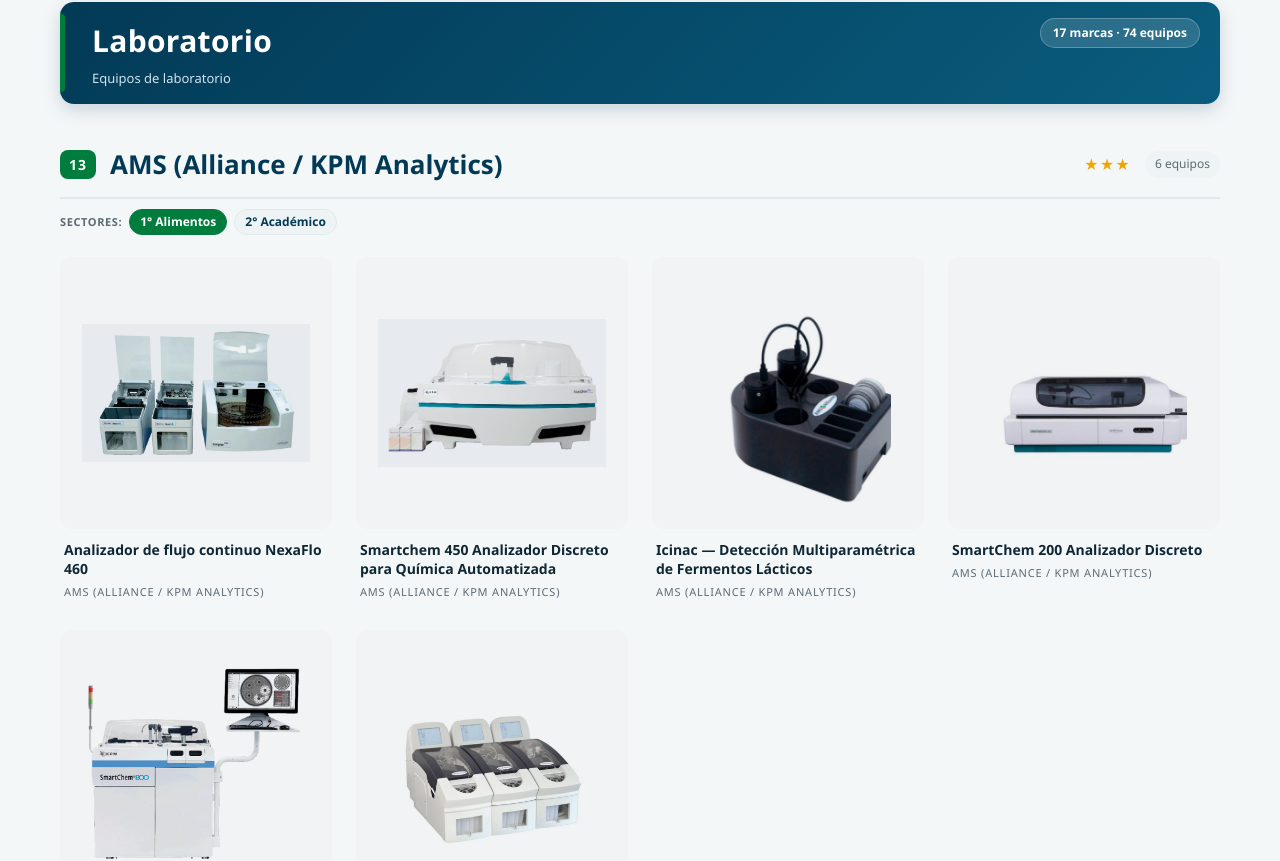
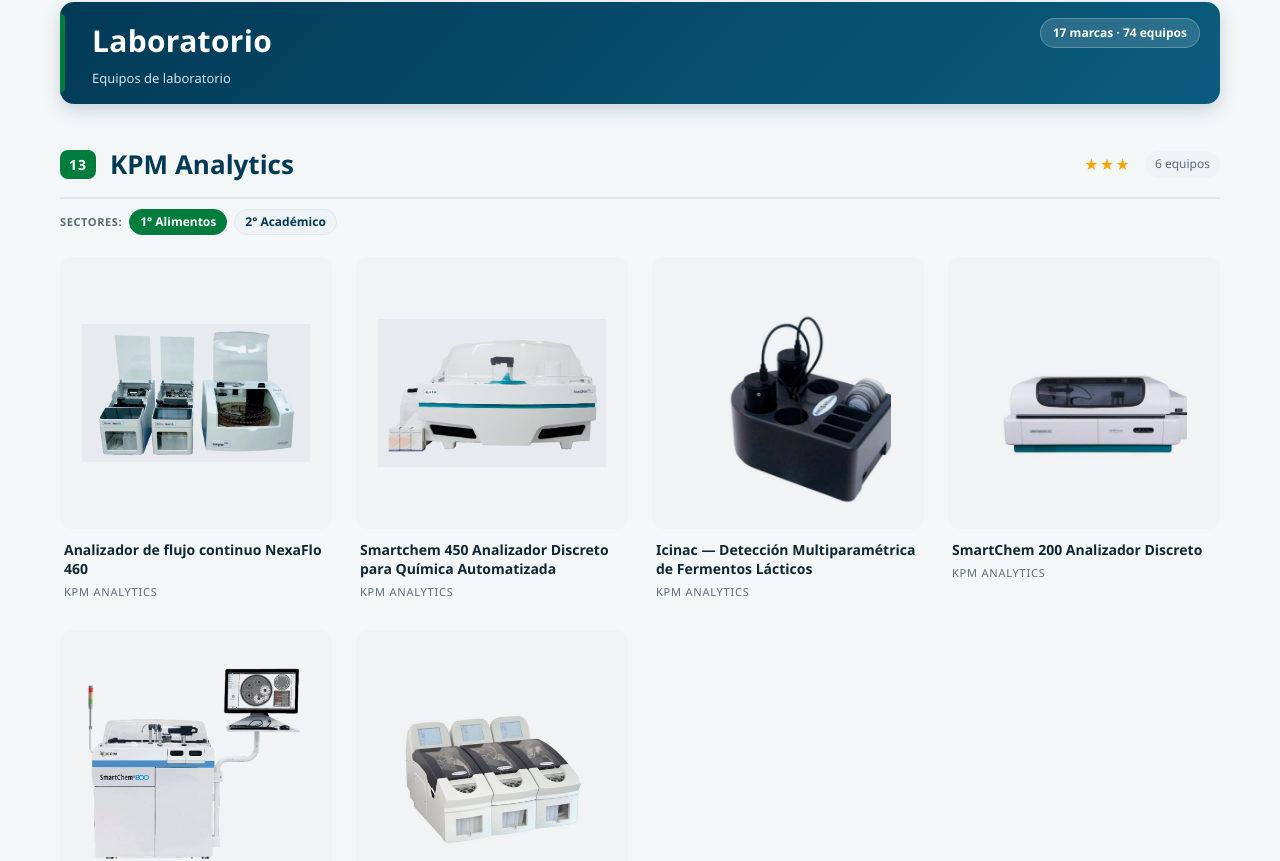
Before and after one commit to blancoandrea179-web/catalogo-sica, a Next.js app: page /catalogo in a window 1280 px wide. Shown: the part 7156-8017 px from the top of the page. Built offline with nearby package versions, Linux system fonts and the light colour scheme.

Commit message:
cambio AMS a KPM

```diff
--- a/app/page.tsx
+++ b/app/page.tsx
@@ -59,7 +59,6 @@
   "Advanced Sensors",
   "Alcor",
   "Alpha Omega Instruments",
-  "AMS Alliance",
   "Analytical Controls",
   "Antek",
   "Aqua Science",
@@ -77,6 +76,7 @@
   "ISL",
   "KEM",
   "King Refrigeration",
+  "KPM Analytics",
   "LAR",
   "LAUDA",
   "LAUDA Scientific",
--- a/data/catalog.ts
+++ b/data/catalog.ts
@@ -129,14 +129,14 @@
     ]
   },
   {
-    "name": "AMS (Alliance / KPM Analytics)",
+    "name": "KPM Analytics",
     "category": "Laboratorio",
     "priority": 3,
     "sectors": ["Alimentos", "Académico"],
     "products": [
       {
         "name": "Analizador de flujo continuo NexaFlo 460",
-        "description": "El NexaFlo® es un analizador automatizado de flujo continuo (segmentado) de KPM Analytics (antes AMS/Alliance), utilizado en laboratorios para el análisis de parámetros clave en agua potable, residual, de mar y extractos de suelo, entre ellos amonio, nitratos/nitritos, fósforo total, MBAS, fenol y cianuro. Cuenta con pantalla táctil integrada, bomba peristáltica de alta precisión, muestreador automático y protocolos de limpieza y arranque totalmente automatizados.",
+        "description": "El NexaFlo® es un analizador automatizado de flujo continuo (segmentado) de KPM Analytics, utilizado en laboratorios para el análisis de parámetros clave en agua potable, residual, de mar y extractos de suelo, entre ellos amonio, nitratos/nitritos, fósforo total, MBAS, fenol y cianuro. Cuenta con pantalla táctil integrada, bomba peristáltica de alta precisión, muestreador automático y protocolos de limpieza y arranque totalmente automatizados.",
         "image": "/images/image4.jpg"
       },
       {
@@ -146,12 +146,12 @@
       },
       {
         "name": "Icinac — Detección Multiparamétrica de Fermentos Lácticos",
-        "description": "El Icinac de AMS Alliance (KPM Analytics) es una solución diseñada específicamente para monitorear y analizar la actividad de acidificación de los fermentos lácticos, mediante la medición de pH con múltiples sondas y el análisis de bacterias del ácido láctico (LAB). Es ideal para el desarrollo y control de cultivos iniciadores, funcionales, bioprotectores y probióticos.",
+        "description": "El Icinac de KPM Analytics es una solución diseñada específicamente para monitorear y analizar la actividad de acidificación de los fermentos lácticos, mediante la medición de pH con múltiples sondas y el análisis de bacterias del ácido láctico (LAB). Es ideal para el desarrollo y control de cultivos iniciadores, funcionales, bioprotectores y probióticos.",
         "image": "/images/image100.jpg"
       },
       {
         "name": "SmartChem 200 Analizador Discreto",
-        "description": "El SmartChem 200 de AMS Alliance (KPM Analytics) es un analizador discreto de química húmeda por fotometría, totalmente automatizado, con capacidad de hasta 200 pruebas por hora y dilución automática final e inicial. Su diseño compacto integra el lavado y filtrado, siendo idóneo para el análisis ambiental y agroindustrial de aguas, fertilizantes y suelos.",
+        "description": "El SmartChem 200 de KPM Analytics es un analizador discreto de química húmeda por fotometría, totalmente automatizado, con capacidad de hasta 200 pruebas por hora y dilución automática final e inicial. Su diseño compacto integra el lavado y filtrado, siendo idóneo para el análisis ambiental y agroindustrial de aguas, fertilizantes y suelos.",
         "image": "/images/image101.jpg"
       },
       {
@@ -161,7 +161,7 @@
       },
       {
         "name": "Futura 3 Analizador de Flujo Continuo",
-        "description": "El Futura 3 de AMS Alliance (KPM Analytics) es un analizador automatizado de química húmeda de flujo continuo, dedicado a identificar y medir contaminantes en agua y suelo (fenoles, cianuros, detergentes, fósforo total, nitrógeno total, entre otros), con automuestreo continuo de efluente de hasta 120 análisis por hora. Es compatible con LIMS y cumple normas ISO, EPA, AFNOR y COFRAC.",
+        "description": "El Futura 3 de KPM Analytics es un analizador automatizado de química húmeda de flujo continuo, dedicado a identificar y medir contaminantes en agua y suelo (fenoles, cianuros, detergentes, fósforo total, nitrógeno total, entre otros), con automuestreo continuo de efluente de hasta 120 análisis por hora. Es compatible con LIMS y cumple normas ISO, EPA, AFNOR y COFRAC.",
         "image": "/images/image103.jpg"
       }
     ]
```
